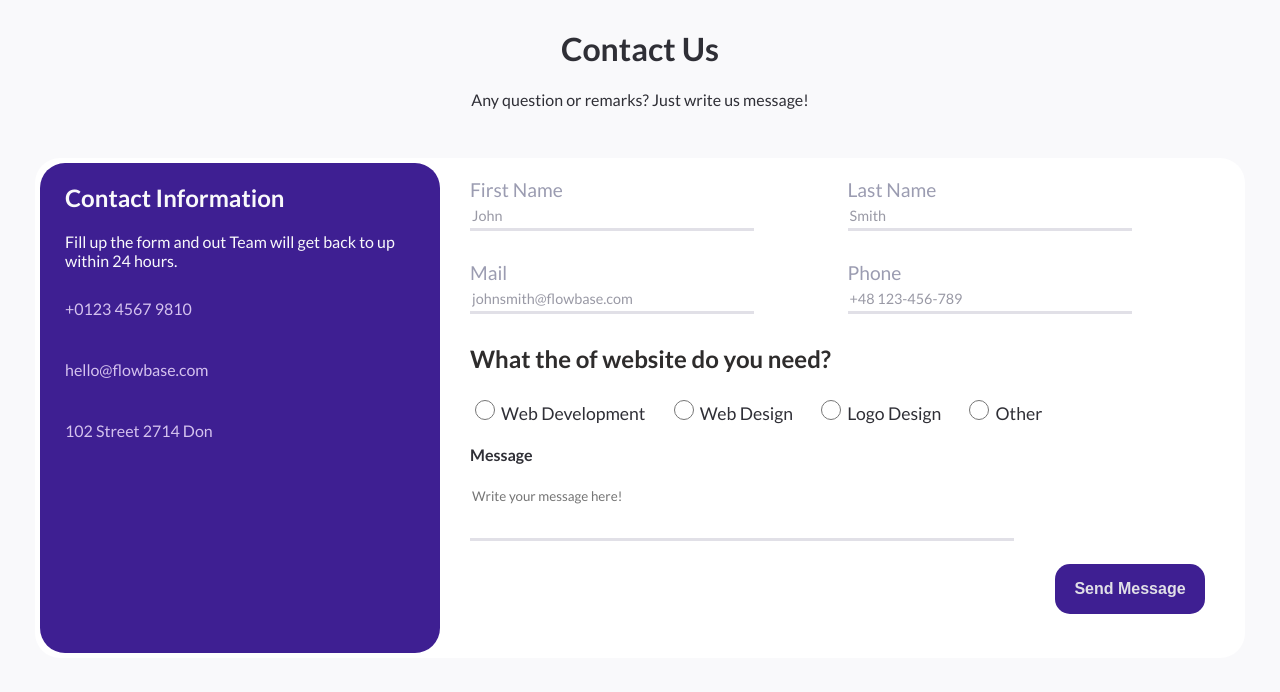
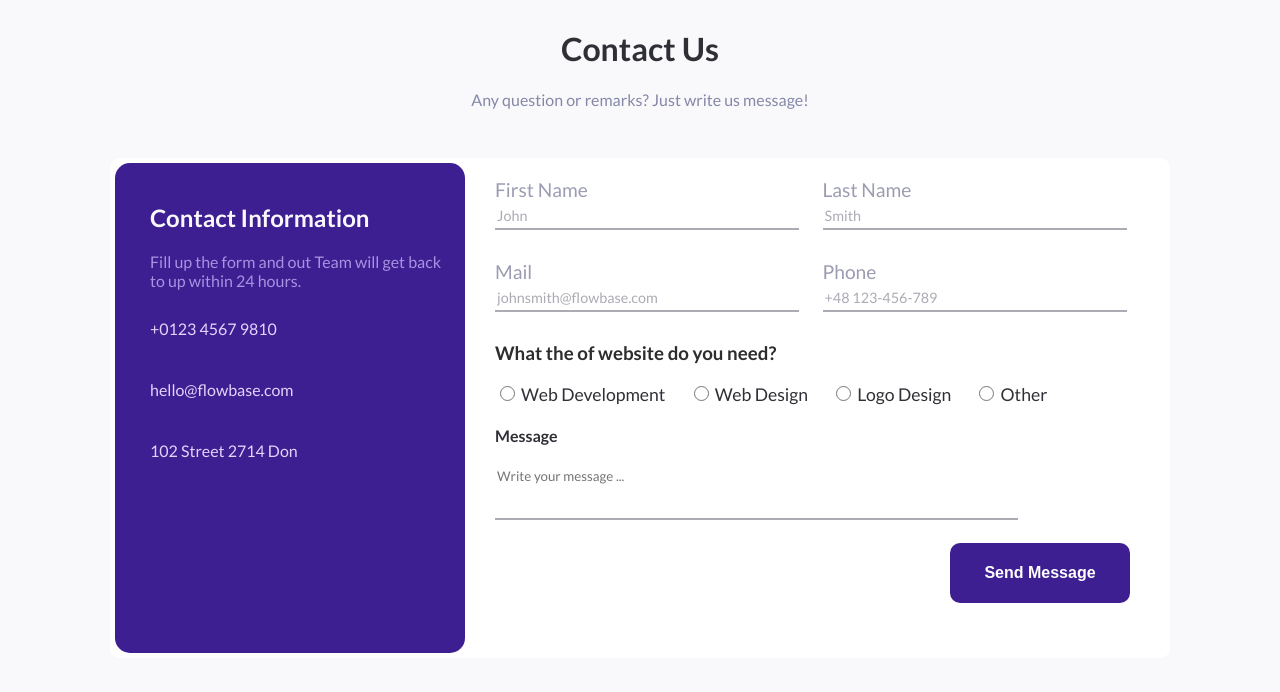
Before and after one commit to Zipeks/mail, a PHP site: page / in a window 1280 px wide. Shown: the top 692 px of the page. Run offline with PHP 8.4, Linux system fonts and the light colour scheme.

Commit message:
updatek look

```diff
--- a/index.php
+++ b/index.php
@@ -17,7 +17,7 @@
    <div class="main">
       <div>
          <h1>Contact Us</h1>
-         <p>Any question or remarks? Just write us  message!</p>
+         <p class="lightP">Any question or remarks? Just write us  message!</p>
          <?php
             if (isset($_SESSION['error'])) {
                echo "<span style='color:red;'>".$_SESSION['error']."</span>";
@@ -68,11 +68,13 @@
                   </div>
                   <div class="message">
                      <label for="message"><h4>Message</h4></label>
-                     <textarea placeholder="Write your message here!" rows="3" cols="75" name="message" id="message" minlength="20" required></textarea>
+                     <textarea placeholder="Write your message ..." rows="3" cols="72" name="message" id="message" minlength="20" required></textarea>
+                     <div class="btnCtn" style="text-align: right;">
+                        <button>Send Message</button>
+                     </div>
                   </div>
-                  <div class="btnCtn" style="text-align: right;">
-                     <button>Send Message</button>
-                  </div>
+
+
                </form>
             </div>
          </div>
--- a/style.css
+++ b/style.css
@@ -1,6 +1,9 @@
 :root {
-   --main-grey: #e1e0e7;
+   --main-grey-200: #acaab3;
    --main-purple:  #3e1f92;
+   --main-grey-600: #8587a7;
+   --light-purple-200: #e6d3fb;
+   --light-purple-400: #a892e1;
 }
 body {
    background-color: #f9f9fb;
@@ -17,30 +20,33 @@ h1 {
    margin: 0 auto;
    text-align: center;
 }
+.lightP {
+   color: var(--main-grey-600);
+}
 .mainCont {
    background-color: #FFF;
-   width: 1200px;
+   width: 1050px;
    margin: 0 auto;
    padding: 5px;
    display: grid;
    grid-template-columns: 1fr 1fr 1fr ;
-   border-radius: 25px;
+   border-radius: 10px;
 }
 .contactInfo {
    color: #f9f9fb;
-   border-radius: 25px;
-   padding: 15px;
-   padding-left: 25px;
+   border-radius: 15px;
+   padding: 20px;
+   padding-left: 35px;
    grid-column: 1;
    background-color: var(--main-purple);
    text-align: left;
 }
-.contactInfo h2 {
-   margin-top: 5px;
+.contactInfo > div > p {
+   color: var(--light-purple-400);
 }
 .contactInfo > p {
    line-height: 45px;
-   color: #d4c2ee;
+   color: var(--light-purple-200);
 }
 
 .formCont {
@@ -66,29 +72,28 @@ h1 {
 
 .inputINFO {
    border: none;
-   border-bottom: 3px solid var(--main-grey);
+   border-bottom: 2px solid var(--main-grey-200);
    height: 25px;
-   width: 280px;
+   width: 300px;
    margin-bottom: 30px;
    font-family: 'Lato', sans-serif;
    font-size: 1rem;
    color: rgb(102, 98, 98);
 }
 .inputINFO::placeholder {
-   color: #9999a5;
+   color: var(--main-grey-200);
    font-size: 0.9rem;
 }
 input:focus {
    color: #0b0b0c;
    transition-duration: 0.5s ;
    outline: none;
-   border-bottom: 3px solid var(--main-purple);
+   border-bottom: 2px solid var(--main-purple);
 }
 
 
 .typeOfSite > h3 {
    color: rgb(46, 44, 44);
-   font-size: 1.5rem;
    margin-top: 0px;
 }
 .typeOfSite {
@@ -97,12 +102,12 @@ input:focus {
 .typeOfSite > label {
    color: #2f2f36;
    font-size: 1.1rem;
-   margin-top: -7px;
    margin-right: 20px;
 }
 input[type="radio"] {
-   height: 20px;
-   width: 20px;
+   height: 15px;
+   width: 15px;
+
 }
 
 .message {
@@ -112,26 +117,26 @@ input[type="radio"] {
    outline: none;
    resize: none;
    border: none;
-   border-bottom: 3px solid var(--main-grey);
+   border-bottom: 2px solid var(--main-grey-200);
    font-family: 'Lato', sans-serif;
 }
 .message textarea:focus {
    transition-duration: 0.5s ;
    outline: none;
-   border-bottom: 3px solid var(--main-purple);
+   border-bottom: 2px solid var(--main-purple);
 }
 .btnCtn {
    text-align: right;
    margin-top: 20px;
-   margin-right: 20px;
+   padding-right: 20px;
 }
 .btnCtn button {
    border: none;
-   border-radius: 15px;
-   height: 50px;
-   width: 150px;
+   border-radius: 10px;
+   height: 60px;
+   width: 180px;
    font-weight: 600;
    font-size: 1rem;
    background-color: var(--main-purple);
-   color: var(--main-grey);
+   color:#FFF
 }
```
